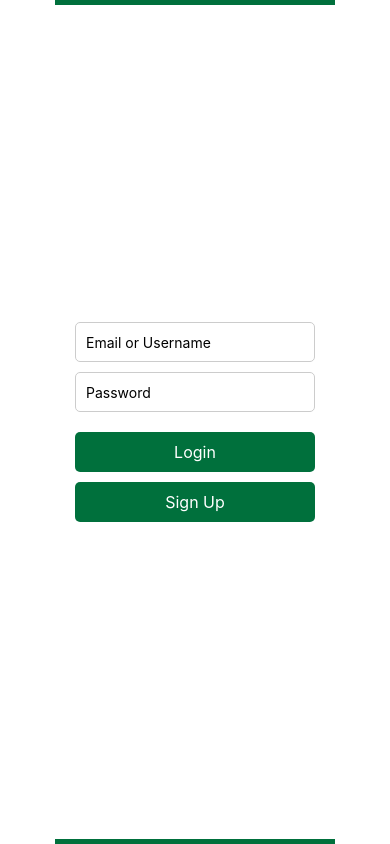
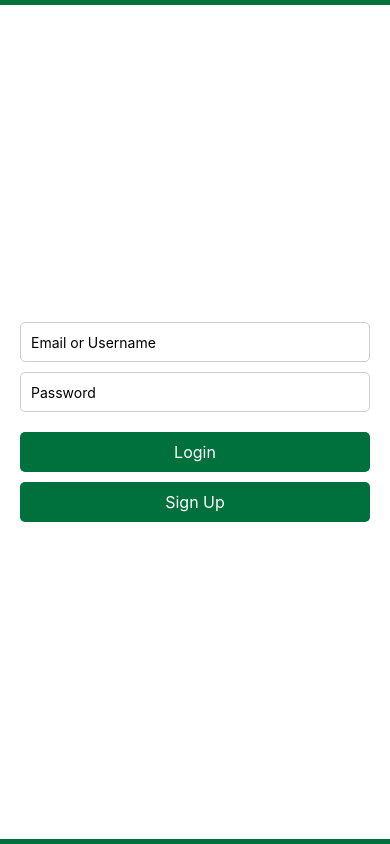
Before and after one commit to achacko01/Capstone, a React Native app: screen / in a window 390 px wide. Built offline with nearby package versions, Linux system fonts and the light colour scheme.

Commit message:
Update App.js

```diff
--- a/App.js
+++ b/App.js
@@ -1,12 +1,21 @@
-import { StatusBar, StyleSheet, View } from 'react-native'; // Import StatusBar from react-native
+import React from 'react';
+import { StatusBar, StyleSheet, View } from 'react-native';
+import { NavigationContainer } from '@react-navigation/native';
+import { createNativeStackNavigator } from '@react-navigation/native-stack';
 import LoginScreen from './LoginScreen';
+import Homepage from './Homepage'; // Ensure you've created this component as described
+
+const Stack = createNativeStackNavigator();
 
 export default function App() {
   return (
-   <View style={styles.container}>
-     <LoginScreen />
+    <NavigationContainer>
+      <Stack.Navigator initialRouteName="Login">
+        <Stack.Screen name="Login" component={LoginScreen} options={{ headerShown: false }} />
+        <Stack.Screen name="Home" component={Homepage} options={{ headerShown: false }} />
+      </Stack.Navigator>
       <StatusBar style="auto" />
-   </View>
+    </NavigationContainer>
   );
 }
 
```
Lines whose indentation alone changed are shown as unchanged.
